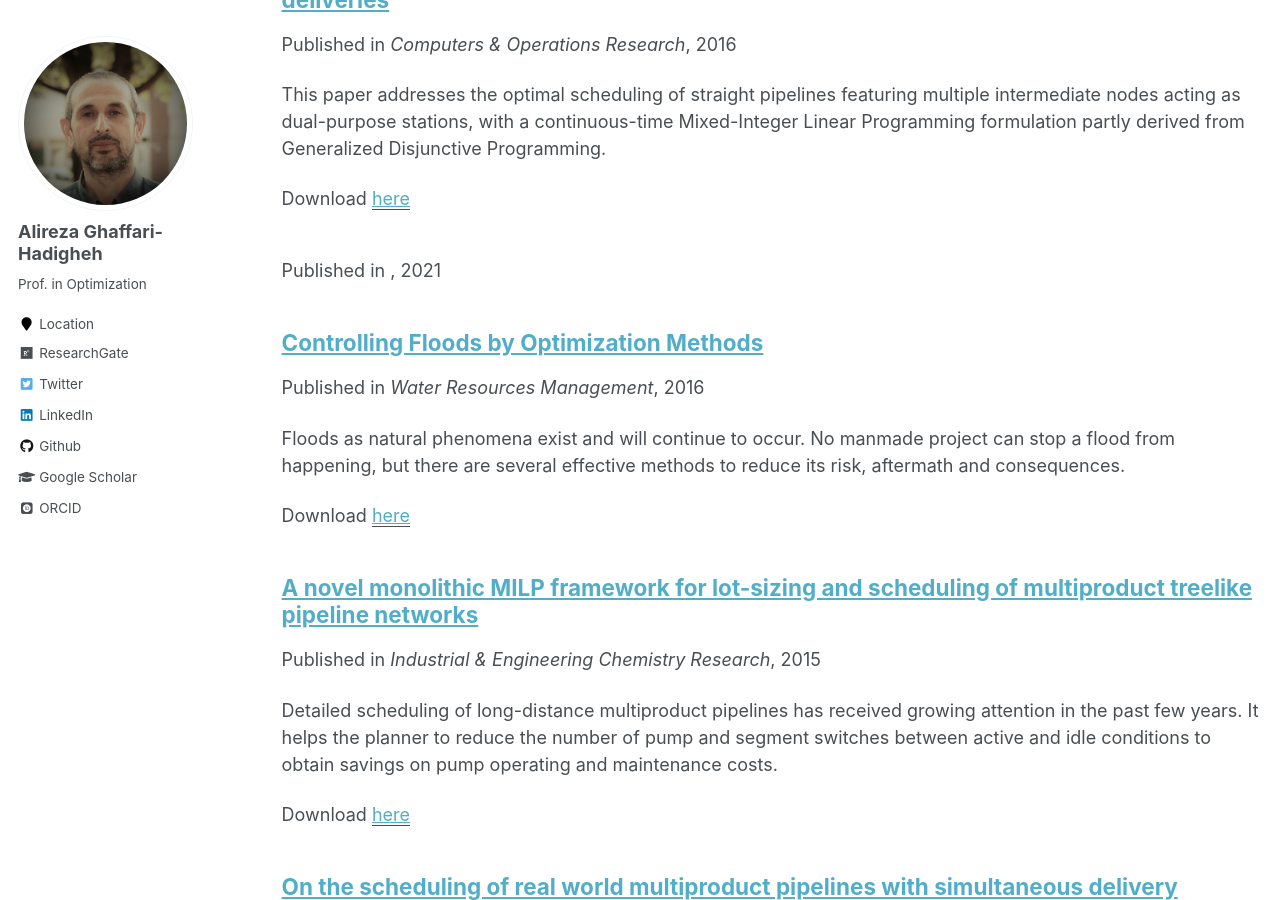
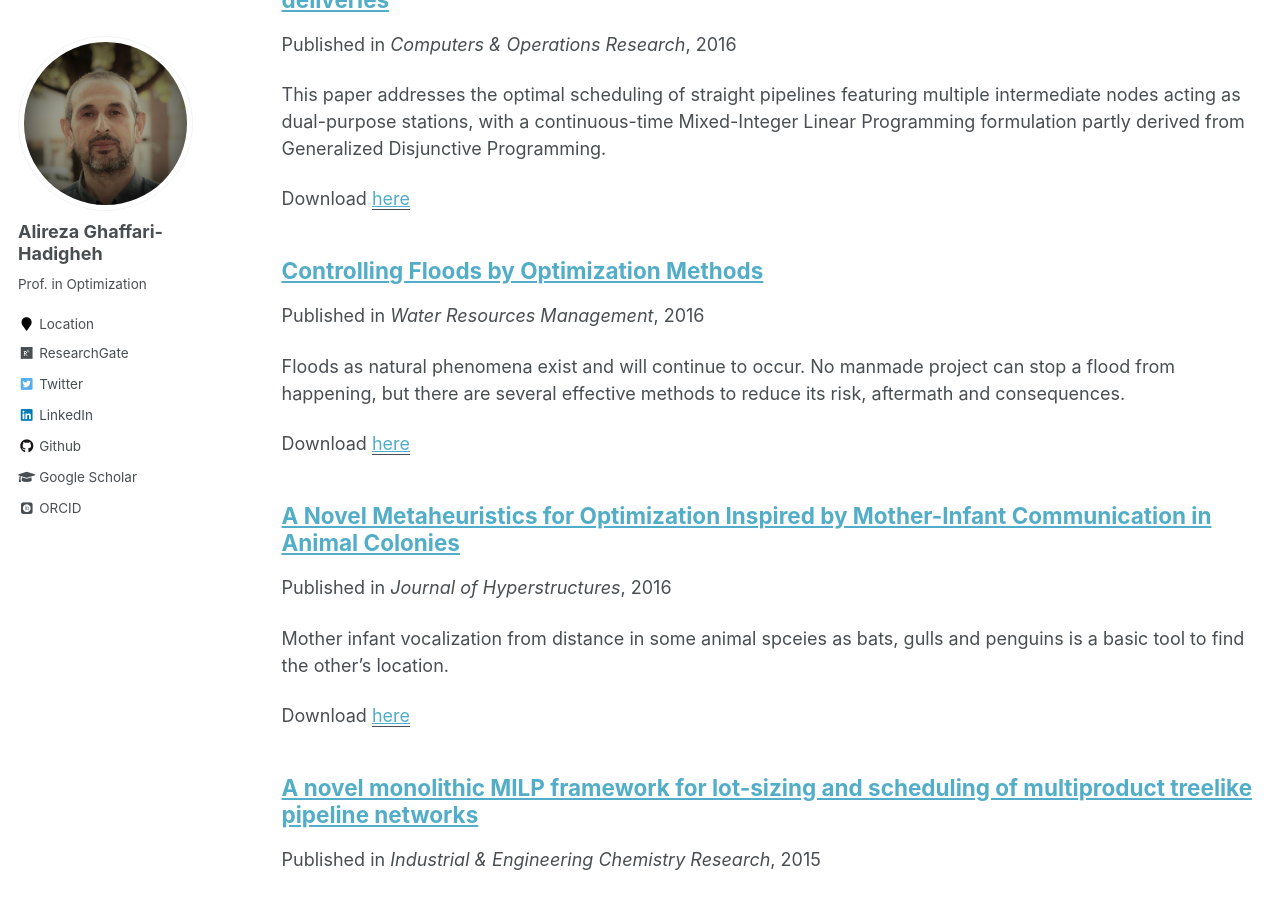
Before and after one commit to Hadigheha/hadigheha.github.io, a Jekyll site: the page built from _pages/publications.md, in a window 1280 px wide and 900 px high, scrolled down 4365 px. Built offline with Jekyll 4.4.1, drawn with Linux system fonts in a browser that asks for light colours; some web fonts are replaced.

```diff
--- a/_publications/2016-Metaheuristics.md
+++ b/_publications/2016-Metaheuristics.md
@@ -2,7 +2,7 @@
 title: "A Novel Metaheuristics for Optimization Inspired by Mother-Infant Communication in Animal Colonies"
 collection: publications
 permalink: /publication/2016-Metaheuristics
-excerpt: 'Mother-infant vocalization from distance in some animal species such as bats, gulls and penguins is a basic tool to find the other's location.'
+excerpt: "Mother infant vocalization from distance in some animal spceies as bats, gulls and penguins is a basic tool to find the other's location."
 date: 2016-1-1
 venue: 'Journal of Hyperstructures'
 paperurl: 'http://www.jhs-uma.com/index.php/JHSMS/article/view/251'
```
